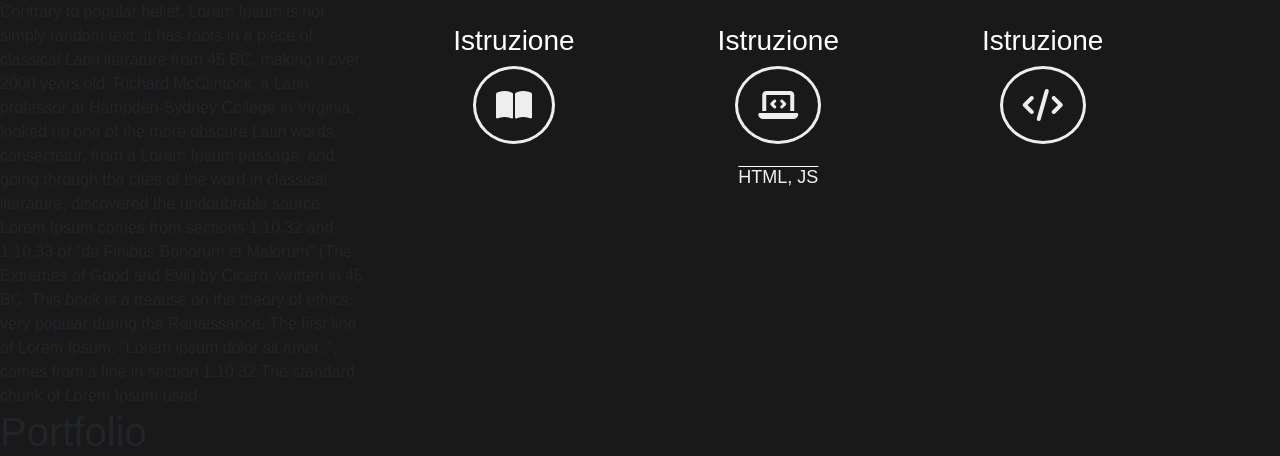
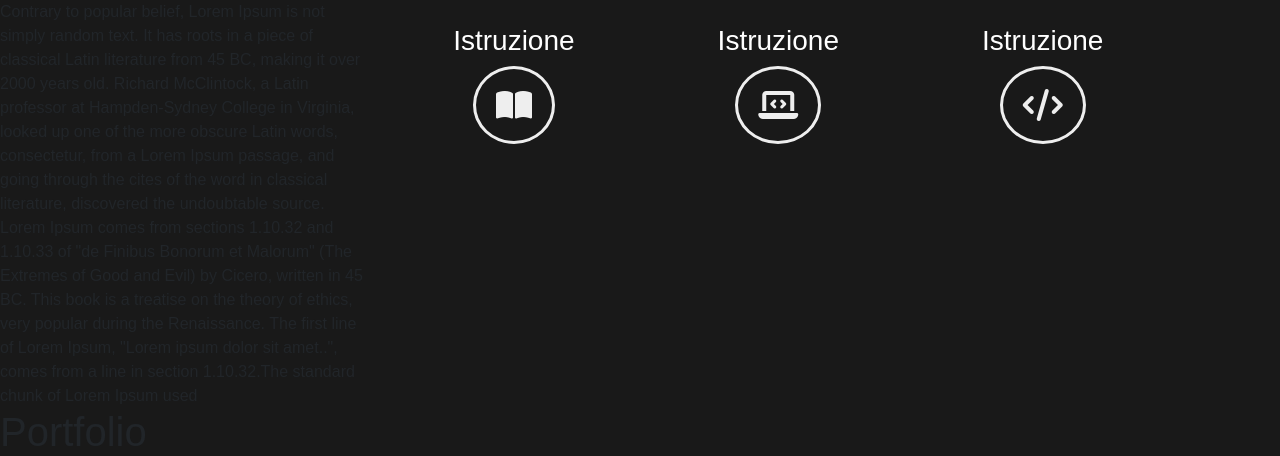
Before and after one commit to ripa001/ripa001.github.io, a Jekyll site: the page built from index.html, in a window 1280 px wide. Shown: the part 900-1356 px from the top of the page. Built offline with Jekyll 4.4.1, drawn with Linux system fonts in a browser that asks for light colours; nearby versions of some CDN libraries; some web fonts are replaced.

Commit message:
Update index.html

```diff
--- a/index.html
+++ b/index.html
@@ -45,12 +45,12 @@ title: Davide Ripanucci
           </div>
         </div>
         <div class="row" id="scheme-row">
-          <div class="col-md-12 text-center text-center d-none" id="instruction">
+          <div class="col-md-12 text-center d-none" id="instruction">
             <span class="scheme" >
               <div class="item-scheme">Istituto tecnico commerciale<br>indirizzo informatica</div>
             </span>
           </div>
-          <div class="col-md-12 text-center text-center d-none"  id="experience">
+          <div class="col-md-12 text-center d-none"  id="experience">
             <div class="scheme">
               <div class="item-scheme">Realizzazione applicazioni web FrontEnd/BackEnd<br>
                 Role Based Access Control in node.js<br>Gestione ordini, articoli, clienti...</div>
@@ -65,7 +65,7 @@ title: Davide Ripanucci
 
             </div>
           </div>
-          <div class="col-md-12 text-center text-center -none" id="languages">
+          <div class="col-md-12 text-center  d-none" id="languages">
             <div class="scheme">
               <div class="item-scheme">HTML, JS</div>
             </div>
```
